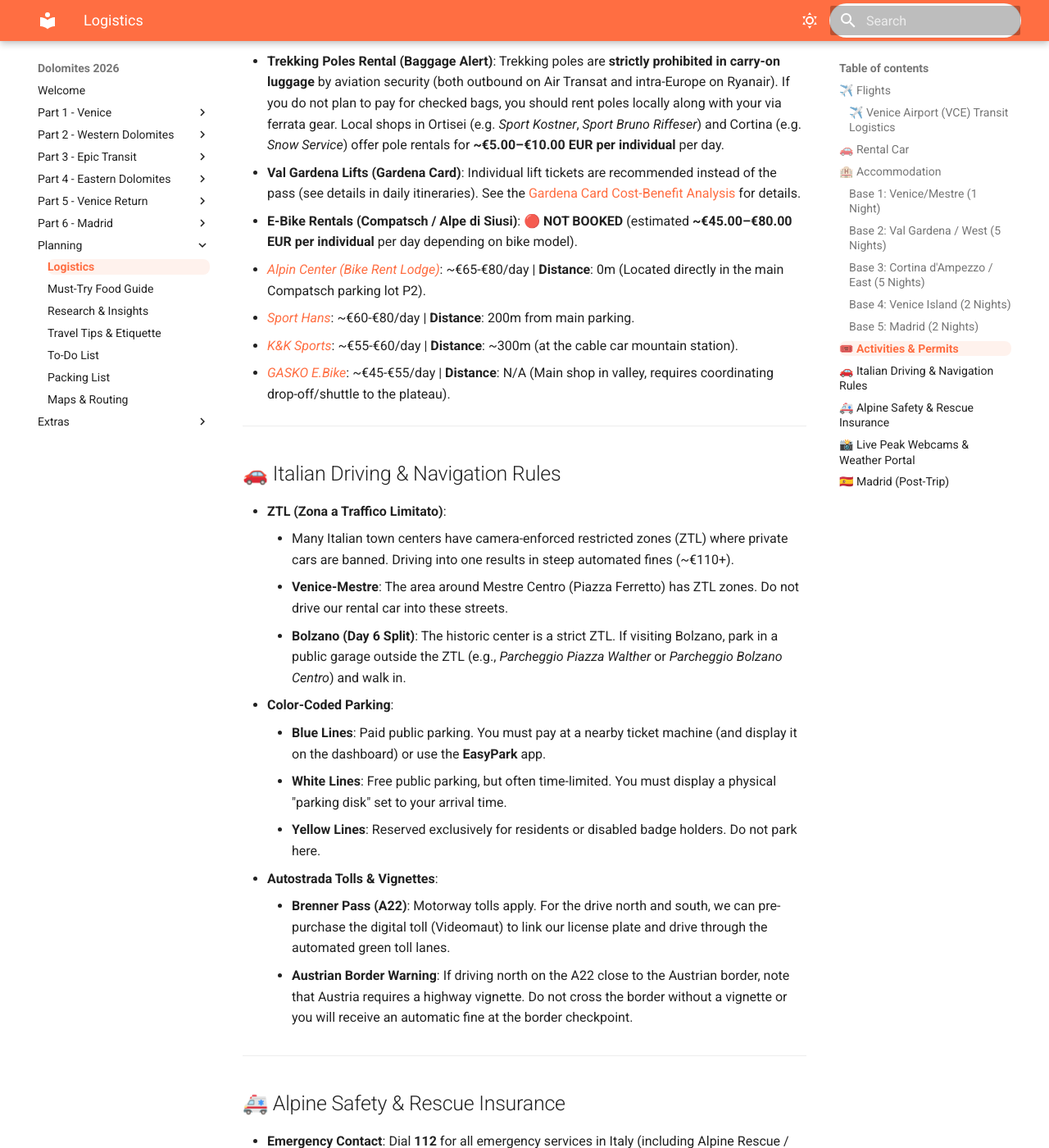
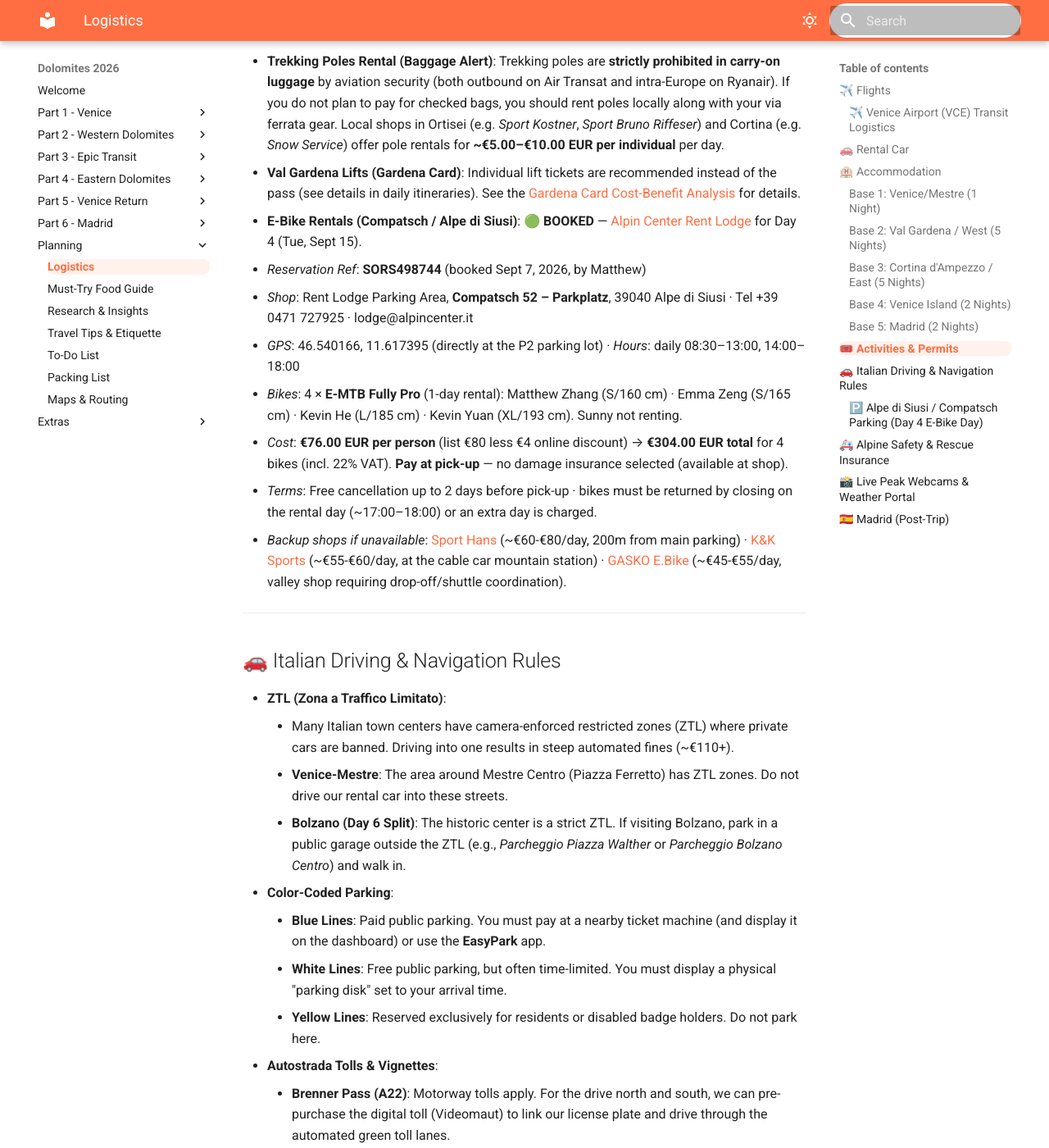
Before and after one commit to iammzz/dolomites-2026, an MkDocs documentation site: the page built from docs/logistics.md, in a window 1280 px wide and 1400 px high, scrolled down 4388 px. Shown: the whole window at 82% size. Built offline with MkDocs 1.6.1 and Material for MkDocs 9.7.7, drawn with Linux system fonts in a browser that asks for light colours; some of the changed text lies outside the part shown.

Commit message:
Ingest ebike_dolomites booking (Alpin Center SORS498744, Day 4) into logistics; sync todo/day4/research; document Compatsch P1/P2 parking rules

```diff
--- a/docs/logistics.md
+++ b/docs/logistics.md
@@ -113,11 +113,14 @@
 * **Via Ferrata Gear Rental**: **~€25.00–€30.00 EUR per individual** per day for full set (helmet, harness, lanyard) rented locally in Ortisei or Cortina.
 * **Trekking Poles Rental (Baggage Alert)**: Trekking poles are **strictly prohibited in carry-on luggage** by aviation security (both outbound on Air Transat and intra-Europe on Ryanair). If you do not plan to pay for checked bags, you should rent poles locally along with your via ferrata gear. Local shops in Ortisei (e.g. *Sport Kostner*, *Sport Bruno Riffeser*) and Cortina (e.g. *Snow Service*) offer pole rentals for **~€5.00–€10.00 EUR per individual** per day.
 * **Val Gardena Lifts (Gardena Card)**: Individual lift tickets are recommended instead of the pass (see details in daily itineraries). See the [Gardena Card Cost-Benefit Analysis](research.md#gardena-card-cost-benefit-analysis-summer-2026) for details.
-* **E-Bike Rentals (Compatsch / Alpe di Siusi)**: 🔴 **NOT BOOKED** (estimated **~€45.00–€80.00 EUR per individual** per day depending on bike model).
-  * *[Alpin Center (Bike Rent Lodge)](https://www.alpincenter.it/)*: ~€65-€80/day | **Distance**: 0m (Located directly in the main Compatsch parking lot P2).
-  * *[Sport Hans](https://www.sporthans.com/en/)*: ~€60-€80/day | **Distance**: 200m from main parking.
-  * *[K&K Sports](https://www.kksports.com/en/)*: ~€55-€60/day | **Distance**: ~300m (at the cable car mountain station).
-  * *[GASKO E.Bike](https://www.gasko-ebike.it/)*: ~€45-€55/day | **Distance**: N/A (Main shop in valley, requires coordinating drop-off/shuttle to the plateau).
+* **E-Bike Rentals (Compatsch / Alpe di Siusi)**: 🟢 **BOOKED** — [Alpin Center Rent Lodge](https://www.alpincenter.it/) for Day 4 (Tue, Sept 15).
+  * *Reservation Ref*: **SORS498744** (booked Sept 7, 2026, by Matthew)
+  * *Shop*: Rent Lodge Parking Area, **Compatsch 52 – Parkplatz**, 39040 Alpe di Siusi · Tel +39 0471 727925 · lodge@alpincenter.it
+  * *GPS*: 46.540166, 11.617395 (directly at the P2 parking lot) · *Hours*: daily 08:30–13:00, 14:00–18:00
+  * *Bikes*: 4 × **E-MTB Fully Pro** (1-day rental): Matthew Zhang (S/160 cm) · Emma Zeng (S/165 cm) · Kevin He (L/185 cm) · Kevin Yuan (XL/193 cm). Sunny not renting.
+  * *Cost*: **€76.00 EUR per person** (list €80 less €4 online discount) → **€304.00 EUR total** for 4 bikes (incl. 22% VAT). **Pay at pick-up** — no damage insurance selected (available at shop).
+  * *Terms*: Free cancellation up to 2 days before pick-up · bikes must be returned by closing on the rental day (~17:00–18:00) or an extra day is charged.
+  * *Backup shops if unavailable*: [Sport Hans](https://www.sporthans.com/en/) (~€60-€80/day, 200m from main parking) · [K&K Sports](https://www.kksports.com/en/) (~€55-€60/day, at the cable car mountain station) · [GASKO E.Bike](https://www.gasko-ebike.it/) (~€45-€55/day, valley shop requiring drop-off/shuttle coordination).
 
 ---
 
@@ -134,6 +137,12 @@
 *   **Autostrada Tolls & Vignettes**:
     *   **Brenner Pass (A22)**: Motorway tolls apply. For the drive north and south, we can pre-purchase the digital toll (Videomaut) to link our license plate and drive through the automated green toll lanes.
     *   **Austrian Border Warning**: If driving north on the A22 close to the Austrian border, note that Austria requires a highway vignette. Do not cross the border without a vignette or you will receive an automatic fine at the border checkpoint.
+
+### 🅿️ Alpe di Siusi / Compatsch Parking (Day 4 E-Bike Day)
+
+*   **Mandatory online reservation (from 29 June 2026)** for both plateau lots: book at [seiseralm.it/parking](https://www.seiseralm.it/parking) up to **6 days before arrival** (for Sept 15, booking opens ~Sept 9). Reservations are **plate-locked and non-refundable**; arrival after 09:30 voids the booking with no refund. A valid booking **auto-issues the San Valentino checkpoint access authorization**.
+*   **P2 Compatsch** (Compatsch 15 — main village lot): **€30.00 EUR/day per vehicle** (€15 motorcycles, €160 buses). **Located directly beside the Alpin Center Rent Lodge (Compatsch 52, ~50 m)** — use this one on the e-bike day.
+*   **P1 Spitzbühl** (Spitzbichel 1 — at the cable car mountain station, ~1 km west of the village): **€15.00 EUR/day per vehicle** (€10 motorcycles). Half the price but a ~1 km walk to the bike shop. Access rules still apply with a booking: private cars only **before 09:00 / after 17:00** (descent from Compatsch allowed any time); arrive at the lot by **09:30** at the latest.
 
 ---
 
```
Also changed, not shown: docs/day4_alpe_di_siusi.md (+6 -5 lines), docs/research.md (+5 -5 lines), docs/todo.md (+1 -2 lines), 1 other file.
